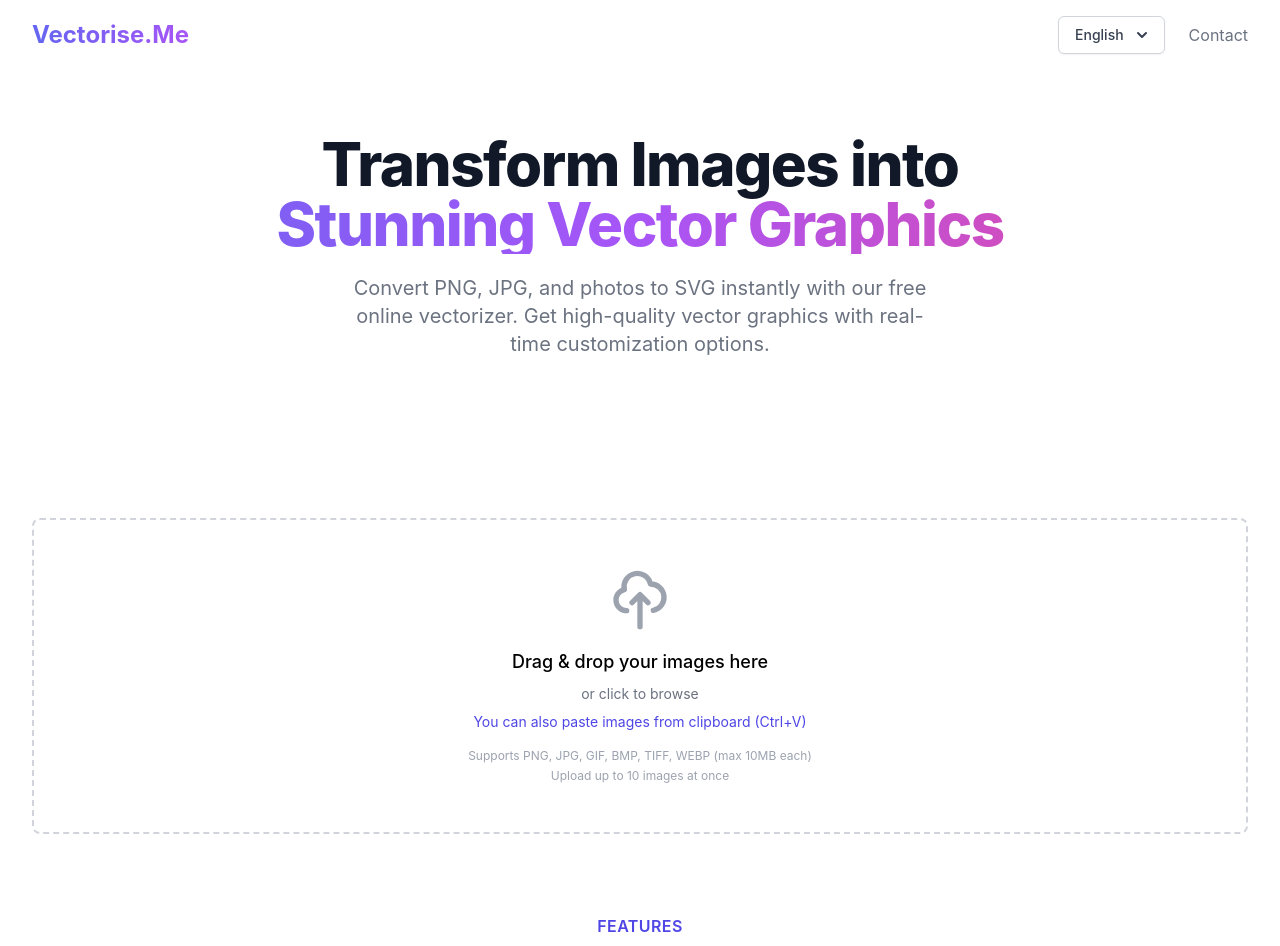
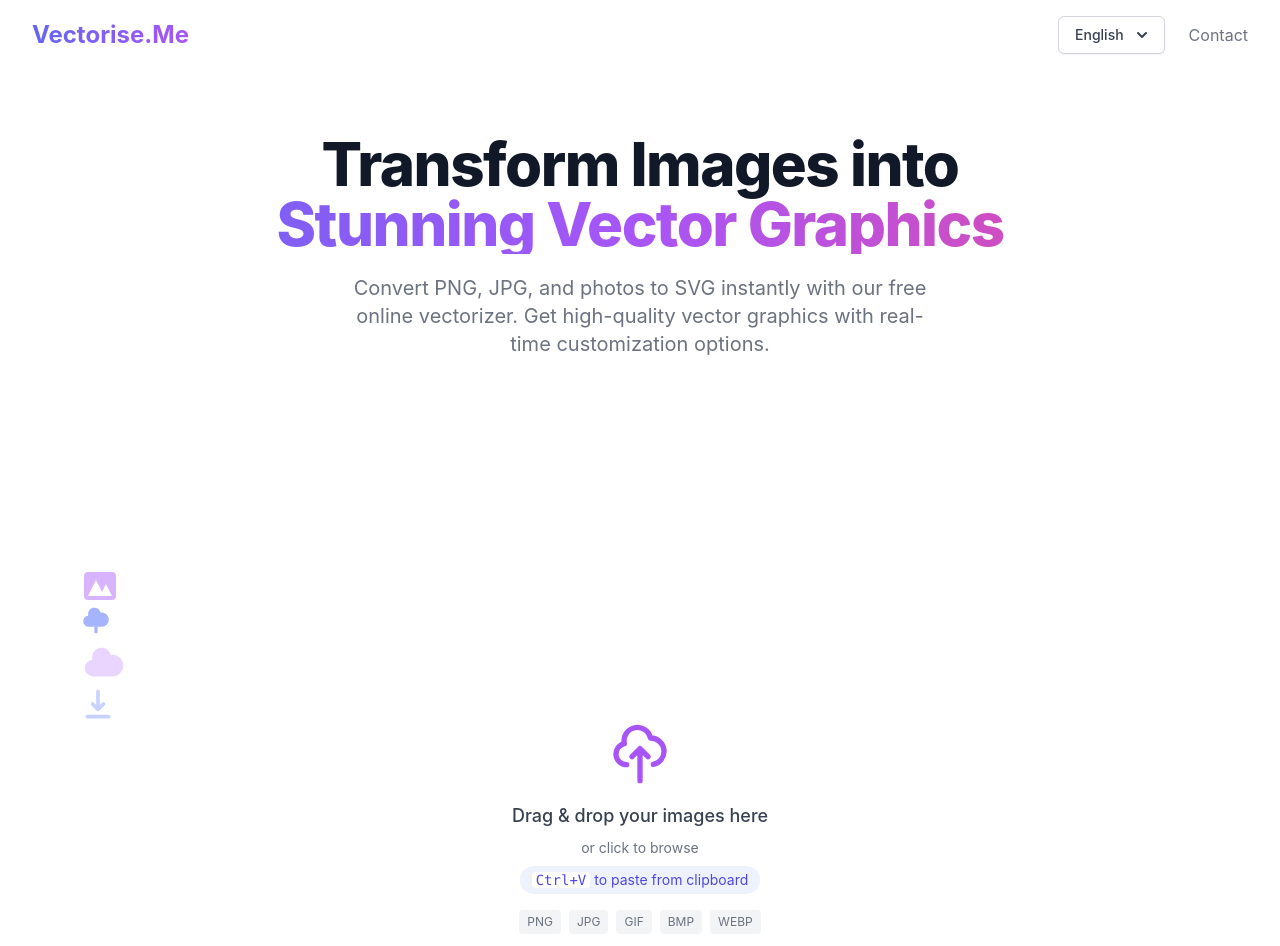
Before and after one commit to JonathanWeerakkody/VTRACER-APP, a Next.js app: page / in a window 1280 px wide. Shown: the top 946 px of the page. Built offline with nearby package versions, Linux system fonts and the light colour scheme.

Commit message:
Update EnhancedUploadArea.js

```diff
--- a/components/EnhancedUploadArea.js
+++ b/components/EnhancedUploadArea.js
@@ -58,13 +58,37 @@
   return (
     <div
       {...getRootProps()}
-      className={`w-full p-12 border-2 border-dashed rounded-lg text-center cursor-pointer transition-colors
-        ${isDragActive ? 'border-indigo-500 bg-indigo-50' : 'border-gray-300 hover:border-indigo-300'}
+      className={`upload-area w-full p-12 rounded-lg text-center cursor-pointer transition-all duration-300
+        ${isDragActive ? 'drag-active' : ''}
         ${isUploading ? 'opacity-75 pointer-events-none' : ''}
       `}
     >
       <input {...getInputProps()} />
-      <div className="flex flex-col items-center justify-center">
+
+      {/* Floating animated icons */}
+      <div className="floating-icon floating-icon-1">
+        <svg className="w-10 h-10 text-purple-300" fill="currentColor" viewBox="0 0 20 20" xmlns="http://www.w3.org/2000/svg">
+          <path fillRule="evenodd" d="M4 3a2 2 0 00-2 2v10a2 2 0 002 2h12a2 2 0 002-2V5a2 2 0 00-2-2H4zm12 12H4l4-8 3 6 2-4 3 6z" clipRule="evenodd"></path>
+        </svg>
+      </div>
+      <div className="floating-icon floating-icon-2">
+        <svg className="w-8 h-8 text-indigo-300" fill="currentColor" viewBox="0 0 20 20" xmlns="http://www.w3.org/2000/svg">
+          <path d="M5.5 13a3.5 3.5 0 01-.369-6.98 4 4 0 117.753-1.977A4.5 4.5 0 1113.5 13H5.5z"></path>
+          <path d="M9 13h2v4H9v-4z"></path>
+        </svg>
+      </div>
+      <div className="floating-icon floating-icon-3">
+        <svg className="w-12 h-12 text-purple-200" fill="currentColor" viewBox="0 0 20 20" xmlns="http://www.w3.org/2000/svg">
+          <path d="M5.5 16a3.5 3.5 0 01-.369-6.98 4 4 0 117.753-1.977A4.5 4.5 0 1113.5 16h-8z"></path>
+        </svg>
+      </div>
+      <div className="floating-icon floating-icon-4">
+        <svg className="w-9 h-9 text-indigo-200" fill="currentColor" viewBox="0 0 20 20" xmlns="http://www.w3.org/2000/svg">
+          <path fillRule="evenodd" d="M3 17a1 1 0 011-1h12a1 1 0 110 2H4a1 1 0 01-1-1zm3.293-7.707a1 1 0 011.414 0L9 10.586V3a1 1 0 112 0v7.586l1.293-1.293a1 1 0 111.414 1.414l-3 3a1 1 0 01-1.414 0l-3-3a1 1 0 010-1.414z" clipRule="evenodd"></path>
+        </svg>
+      </div>
+
+      <div className="flex flex-col items-center justify-center relative z-10">
         {isUploading ? (
           <div className="w-full">
             <svg
@@ -90,7 +114,7 @@
         ) : (
           <>
             <svg
-              className="w-16 h-16 mb-4 text-gray-400"
+              className="w-16 h-16 mb-4 text-purple-500 transition-all duration-300 transform hover:scale-110"
               fill="none"
               stroke="currentColor"
               viewBox="0 0 24 24"
@@ -103,7 +127,7 @@
                 d="M7 16a4 4 0 01-.88-7.903A5 5 0 1115.9 6L16 6a5 5 0 011 9.9M15 13l-3-3m0 0l-3 3m3-3v12"
               />
             </svg>
-            <p className="text-lg font-medium">
+            <p className="text-lg font-medium text-gray-700">
               {isDragActive ?
                 <TranslatedText id="dropImagesHere" defaultText="Drop your images here" /> :
                 <TranslatedText id="dragDropImages" defaultText="Drag & drop your images here" />
@@ -113,15 +137,20 @@
               <TranslatedText id="orClickToBrowse" defaultText="or click to browse" />
             </p>
             {clipboardSupported && (
-              <p className="mt-2 text-sm text-indigo-600">
-                <TranslatedText id="pasteFromClipboard" defaultText="You can also paste images from clipboard (Ctrl+V)" />
-              </p>
+              <div className="mt-2 text-sm text-indigo-600 bg-indigo-50 px-3 py-1 rounded-full inline-block">
+                <span className="font-mono bg-white px-1 rounded mr-1">Ctrl+V</span>
+                <TranslatedText id="pasteFromClipboard" defaultText="to paste from clipboard" />
+              </div>
             )}
-            <p className="mt-4 text-xs text-gray-400">
-              <TranslatedText id="fileSupport" defaultText="Supports PNG, JPG, GIF, BMP, TIFF, WEBP (max 10MB each)" />
-            </p>
-            <p className="mt-1 text-xs text-gray-400">
-              <TranslatedText id="uploadLimit" defaultText="Upload up to 10 images at once" />
+            <div className="mt-4 flex flex-wrap justify-center gap-2">
+              <span className="text-xs bg-gray-100 text-gray-500 px-2 py-1 rounded">PNG</span>
+              <span className="text-xs bg-gray-100 text-gray-500 px-2 py-1 rounded">JPG</span>
+              <span className="text-xs bg-gray-100 text-gray-500 px-2 py-1 rounded">GIF</span>
+              <span className="text-xs bg-gray-100 text-gray-500 px-2 py-1 rounded">BMP</span>
+              <span className="text-xs bg-gray-100 text-gray-500 px-2 py-1 rounded">WEBP</span>
+            </div>
+            <p className="mt-3 text-xs text-gray-400">
+              <TranslatedText id="uploadLimit" defaultText="Upload up to 10 images at once (max 10MB each)" />
             </p>
           </>
         )}
```
